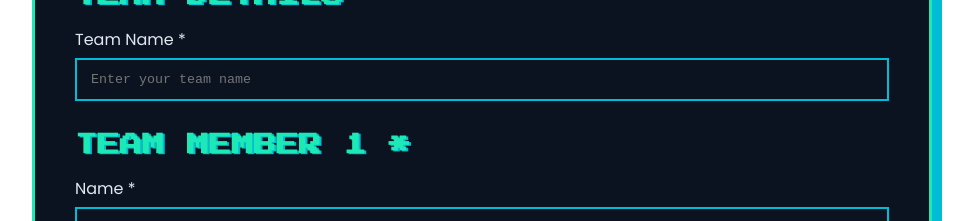
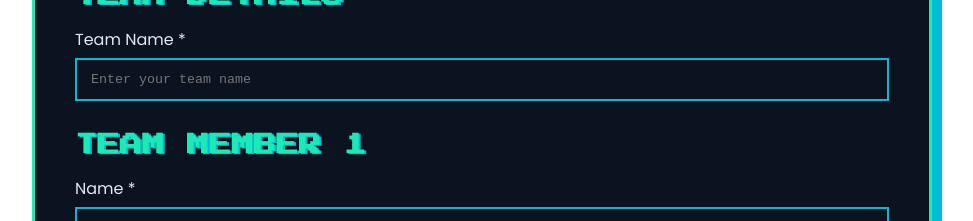
Before and after one commit to Rakesh7890v/ativerse-3.0, a React (Vite) app in the folder frontend/: page / in a window 1280 px wide. Shown: the part 3680-3901 px from the top of the page, without its empty margins (148-1121 px from the left). Built offline with nearby package versions, Linux system fonts and the light colour scheme.

Commit message:
Remove asterisk from Team Member 1 header

```diff
--- a/frontend/src/components/ApplicationForm.jsx
+++ b/frontend/src/components/ApplicationForm.jsx
@@ -55,7 +55,7 @@ const ApplicationForm = () => {
         <label>Team Name *</label>
         <input required type="text" name="teamName" placeholder="Enter your team name" value={formData.teamName} required onChange={handleChange} autoComplete="off" />
 
-        <h2 className="form-step">Team Member 1 *</h2>
+        <h2 className="form-step">Team Member 1</h2>
         <label>Name *</label>
         <input required type="text" name="member1Name" placeholder="Karthikeyan" value={formData.member1Name} onChange={handleChange} autoComplete="off" />
 
```
